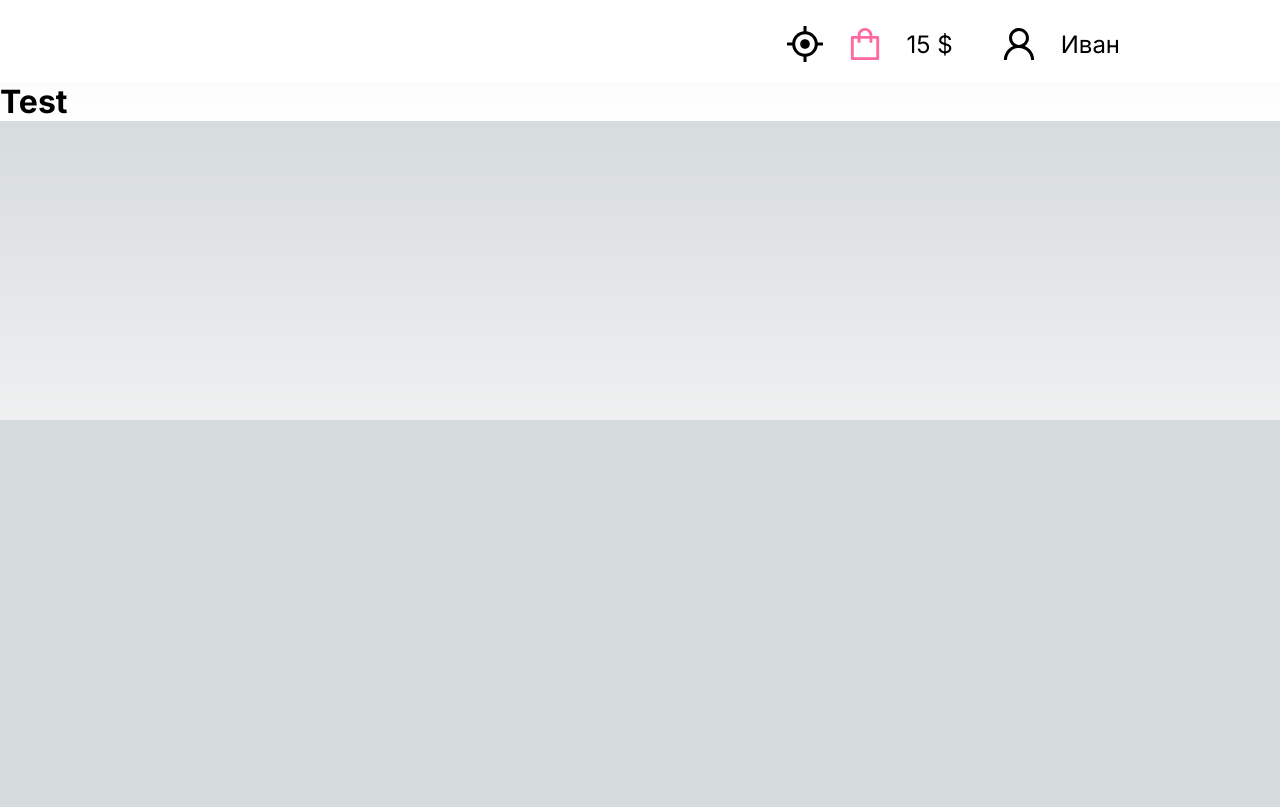
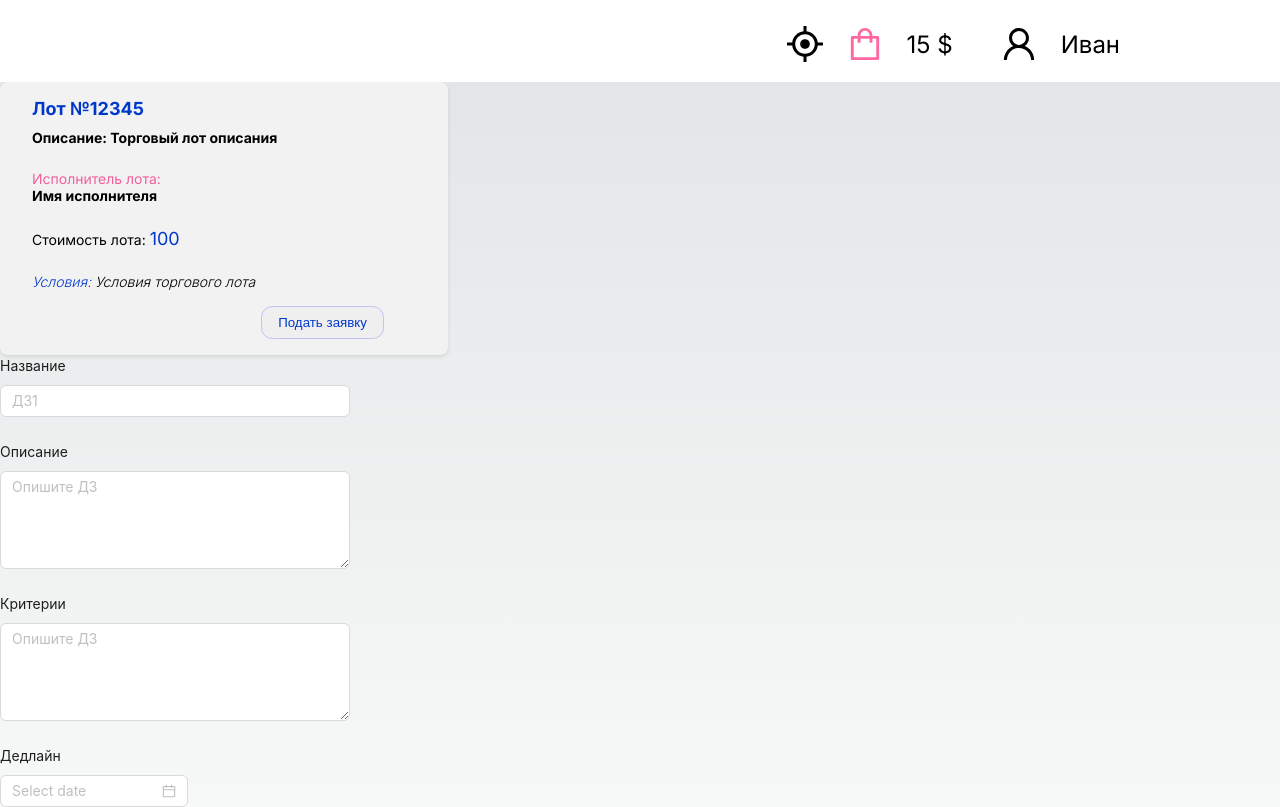
Before and after one commit to Michaelkh20/LMS-Entrepreneurship-School-Frontend, a Next.js app in the folder frontend/: page /test in a window 1280 px wide. Shown: the part 380-1187 px from the top of the page. Before the commit the page ends 800 px from the top, so only its background shows below. Built offline with nearby package versions, Linux system fonts and the light colour scheme.

Commit message:
Form + LotCard
Добавлены Form и LotCard. Пока что без запросов и кликабельных кнопок

```diff
--- a/frontend/src/app/test/page.tsx
+++ b/frontend/src/app/test/page.tsx
@@ -1,3 +1,5 @@
+import FormComponent from "@/components/Form/form"
+import TradeLotCard from "@/components/LotCard/lot-card"
 import HeaderAdminBig from "@/components/headers/header-admin-big/header"
 import HeaderAdmin from "@/components/headers/header-admin/header"
 import HeaderLernerBig from "@/components/headers/header-lerner-big/header"
@@ -8,12 +10,20 @@ import HeaderTracker from "@/components/headers/header-tracker/header"
 export default function Test() {
     return (
         <main>
-            <HeaderAdmin/>
-            <HeaderAdminBig/>
-            <HeaderLerner/>
-            <HeaderLernerBig/>
-            <HeaderTrackerBig/>
-            <HeaderTracker/>
+            <HeaderAdmin />
+            <HeaderAdminBig />
+            <HeaderLerner />
+            <HeaderLernerBig />
+            <HeaderTrackerBig />
+            <HeaderTracker />
+            <TradeLotCard
+                number={12345}
+                description="Торговый лот описания"
+                performer="Имя исполнителя"
+                price={100}
+                conditions="Условия торгового лота"
+            />
+            <FormComponent/>
             <h1>Test</h1>
         </main>
     )
--- /dev/null
+++ b/frontend/src/components/Form/form.module.css
@@ -0,0 +1,10 @@
+.button {
+    padding: 0.75rem 2rem;
+    font-size: 1.25rem;
+    background-color: #198754;
+    color: white;
+    border: none;
+    border-radius: 0.75rem;
+    align-items: center;
+    cursor: pointer;
+}
--- /dev/null
+++ b/frontend/src/components/Form/form.tsx
@@ -0,0 +1,62 @@
+"use client"
+import style from './form.module.css';
+import { useState } from 'react';
+import {
+    DatePicker,
+    Form,
+    Input,
+    Select,
+    Switch,
+} from 'antd';
+
+const { TextArea } = Input;
+
+type SizeType = Parameters<typeof Form>[0]['size'];
+
+const FormComponent: React.FC = () => {
+    const [name, setName] = useState('');
+    const [description, setDescription] = useState('');
+    const [criteria, setCriteria] = useState('');
+    const [deadline, setDeadline] = useState(null);
+    const [theme, setTheme] = useState('');
+    const [isTeam, setIsTeam] = useState(false);
+
+    const handleFormSubmit = () => {
+        // Обработка отправки формы
+    };
+
+    return (
+        <Form
+            labelCol={{ span: 4 }}
+            wrapperCol={{ span: 14 }}
+            layout="vertical"
+            size={'default' as SizeType}
+            style={{ maxWidth: 600 }}
+            onFinish={handleFormSubmit}
+        >
+            <Form.Item label="Название">
+                <Input placeholder="ДЗ1" value={name} onChange={e => setName(e.target.value)} />
+            </Form.Item>
+            <Form.Item label="Описание">
+                <TextArea rows={4} placeholder="Опишите ДЗ" value={description} onChange={e => setDescription(e.target.value)} />
+            </Form.Item>
+            <Form.Item label="Критерии">
+                <TextArea rows={4} placeholder="Опишите ДЗ" value={criteria} onChange={e => setCriteria(e.target.value)} />
+            </Form.Item>
+            <Form.Item label="Дедлайн">
+                <DatePicker value={deadline} onChange={date => setDeadline(date)} />
+            </Form.Item>
+            <Form.Item label="Тема">
+                <Select value={theme} onChange={value => setTheme(value)}>
+                    <Select.Option value="demo">Demo</Select.Option>
+                </Select>
+            </Form.Item>
+            <Form.Item label="Командное" valuePropName="checked">
+                <Switch checked={isTeam} onChange={checked => setIsTeam(checked)} />
+            </Form.Item>
+            <button className={style.button} type="submit">Подтвердить изменения</button>
+        </Form>
+    );
+};
+
+export default FormComponent;
--- /dev/null
+++ b/frontend/src/components/LotCard/card.module.css
@@ -0,0 +1,88 @@
+/* TradeLotCard.module.css */
+
+.card {
+    background-color: #f2f2f2;
+    padding: 1rem 2rem;
+    border-radius: 0.5rem;
+    box-shadow: 0 0.125rem 0.25rem rgba(0, 0, 0, 0.1);
+    width: 35%;
+  }
+
+  .header {
+    display: flex;
+    align-items: center;
+    margin-bottom: 0.625rem;
+  }
+
+  .number {
+    font-size: 1.125rem;
+    font-weight: bold;
+    color: #0039CA;
+  }
+
+  .price {
+    margin-top: 1.5rem;
+    font-size:  0.875rem;
+  }
+
+  .body {
+    margin-bottom: 0.625rem;
+  }
+
+  .description,
+  .performer {
+    font-size: 0.875rem;
+    font-weight: 700;
+  }
+
+  .description {
+    margin-bottom: 0.3125rem;
+  }
+
+  .performer {
+    margin-top: 1.5rem;
+    margin-bottom: 0.3125rem;
+  }
+
+  .pink {
+    color: #F26097;
+    font-size: 0.875rem;
+    font-weight: 400;
+  }
+
+  .bigBlue {
+    color: #0039CA;
+    font-size: 1.125rem;
+  }
+
+  .smallBlue {
+    color: #0039CA;
+  }
+
+  .conditions {
+    font-size: 0.875rem;
+    font-style: italic;
+    margin-top: 1.5rem;
+    font-weight: 300;
+  }
+
+  .footer {
+    margin-top: 1rem;
+    display: flex;
+    justify-content: flex-end;
+  }
+
+  .button {
+    margin-right: 2rem;
+    padding: 0.5rem 1rem;
+    color: #0039CA;
+    border: 0.08rem solid #BFC4F1;
+    border-radius: 0.7rem;
+    cursor: pointer;
+    transition: background-color 0.3s ease;
+  }
+
+  .button:hover {
+    background-color:#8498FF;
+    color: white;
+  }
--- /dev/null
+++ b/frontend/src/components/LotCard/lot-card.tsx
@@ -0,0 +1,40 @@
+import styles from './card.module.css';
+interface TradeLotCardProps {
+    number: number;
+    description: string;
+    performer: string;
+    price: number;
+    conditions: string;
+}
+
+const TradeLotCard: React.FC<TradeLotCardProps> = ({
+    number,
+    description,
+    performer,
+    price,
+    conditions,
+}) => {
+    return (
+        <div className={styles.card}>
+            <div className={styles.header}>
+                <h3 className={styles.number}>Лот №{number}</h3>
+            </div>
+            <div className={styles.body}>
+                <p className={styles.description}>Описание: {description}</p>
+                <p className={styles.performer}>
+                    <h1 className={styles.pink}> Исполнитель лота: </h1>
+                    {performer}
+                </p>
+                <p className={styles.price}>
+                    Стоимость лота: <span className={styles.bigBlue}>{price}</span>
+                </p>
+                <p className={styles.conditions}><span className={styles.smallBlue} >Условия:</span> {conditions}</p>
+            </div>
+            <div className={styles.footer}>
+                <button className={styles.button}>Подать заявку</button>
+            </div>
+        </div>
+    );
+};
+
+export default TradeLotCard;
```
